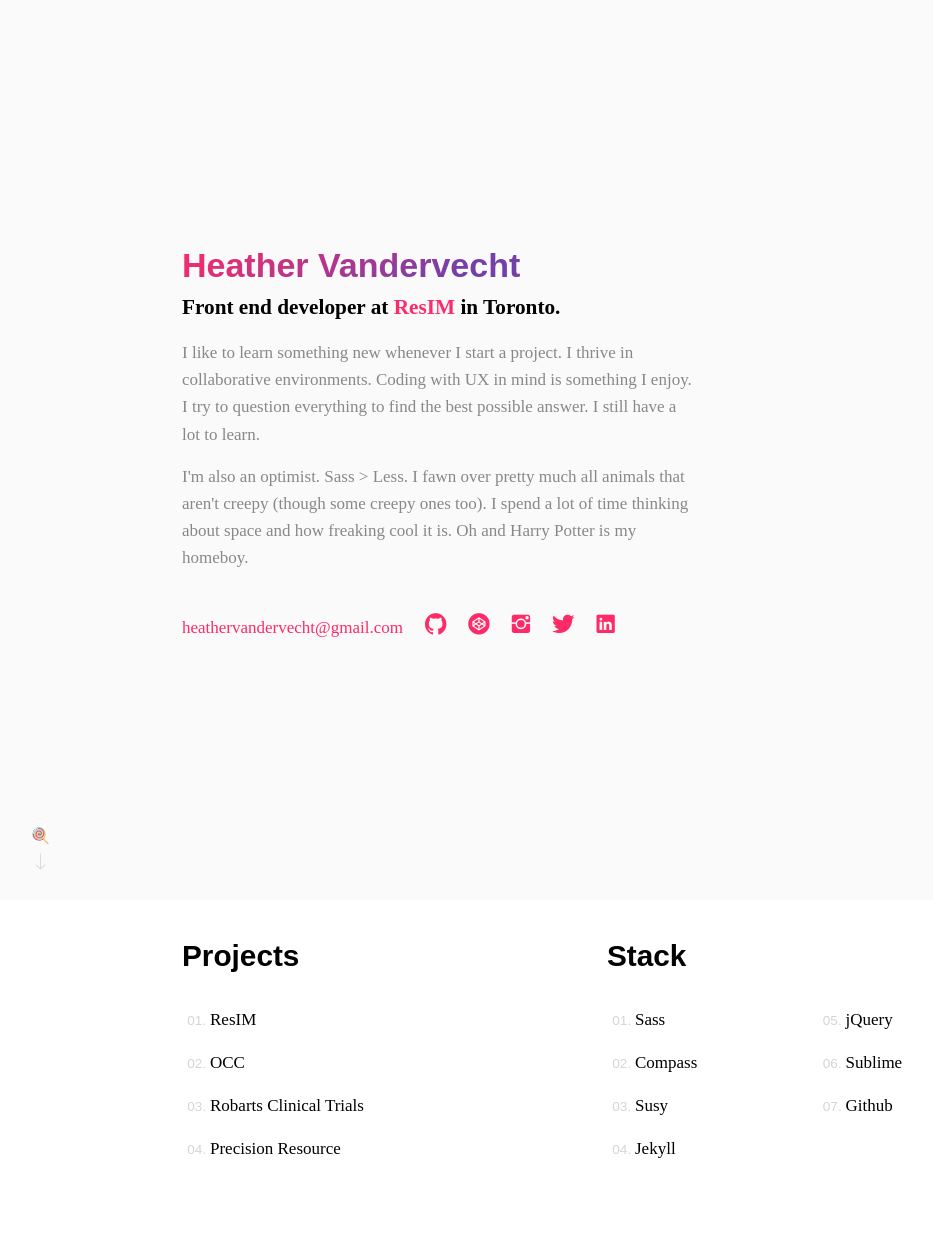
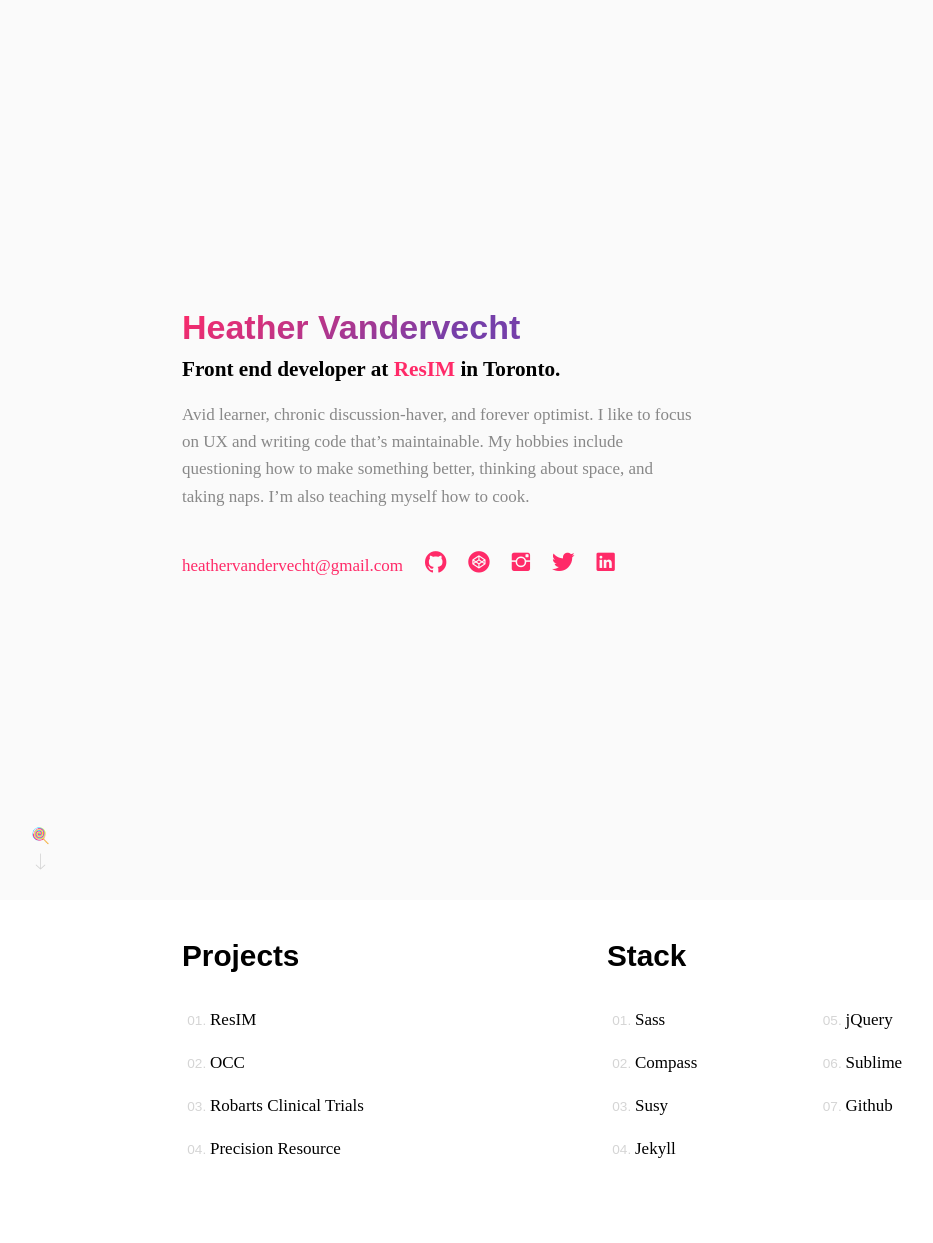
Before and after one commit to heathervv/portfolio-2016, a Jekyll site: the page built from index.html, in a window 1280 px wide. Shown: the whole page, without its empty margins (33-966 px from the left). Built offline with Jekyll 4.4.1, drawn with Linux system fonts in a browser that asks for light colours; some web fonts are replaced.

Commit message:
Updated about

```diff
--- a/index.html
+++ b/index.html
@@ -7,10 +7,7 @@
         <div class="intro__content">
             <h1 id="_gradient" class="intro__title">Heather Vandervecht</h1>
             <h3 class="intro__subtitle">Front end developer at <a target="_blank" href="http://res.im">ResIM</a> in Toronto.</h3>
-            <p>I like to learn something new whenever I start a project. I thrive in collaborative environments. Coding with UX in mind is something I enjoy. I try to question everything to find the best possible answer. I still have a lot to learn.</p>
-            <p>I'm also an optimist. Sass > Less. I fawn over pretty much all animals that aren't creepy (though some creepy ones too). I spend a lot of time thinking about space and how freaking cool it is. Oh and Harry Potter is my homeboy.</p>
-            <div id="posX"></div>
-            <div id="posY"></div>
+            <p>Avid learner, chronic discussion-haver, and forever optimist. I like to focus on UX and writing code that’s maintainable. My hobbies include questioning how to make something better, thinking about space, and taking naps. I’m also teaching myself how to cook.</p>
             <ul class="social">
                 <li class="social__link social__link--email">
                     <script>
```
